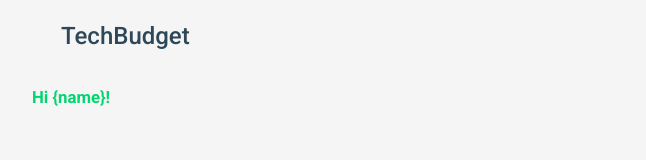
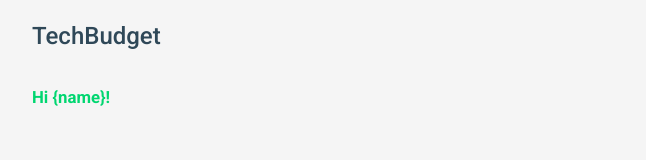
Before and after one commit to matiastraub/techbudget-api, a website: page templates/forgotPasswordEmail.html in a window 1280 px wide. Shown: the top 160 px of the page, without its empty margins (3-649 px from the left). Drawn offline with Linux system fonts and the light colour scheme.

Commit message:
remove margin temporary fix

```diff
--- a/templates/forgotPasswordEmail.html
+++ b/templates/forgotPasswordEmail.html
@@ -120,13 +120,6 @@
             }
 
 
-            /* h1 {
-                font-size: 1.66em;
-                text-align: left;
-                width: 400px;
-                margin-left: 31px;
-            } */
-
             h1 {
                 margin: 0px;
                 /* font-family: Roboto, Helvetica, Arial, sans-serif; */
@@ -138,7 +131,7 @@
                 -webkit-box-flex: 1;
                 flex-grow: 1;
                 font-weight: 500;
-                margin-left: 29px;
+                /* margin-left: 29px; */
             }
 
             h2 {
```
Also changed, not shown: templates/resendTokenEmail.html (+1 -8 lines), templates/verificationEmail.html (+1 -8 lines).
